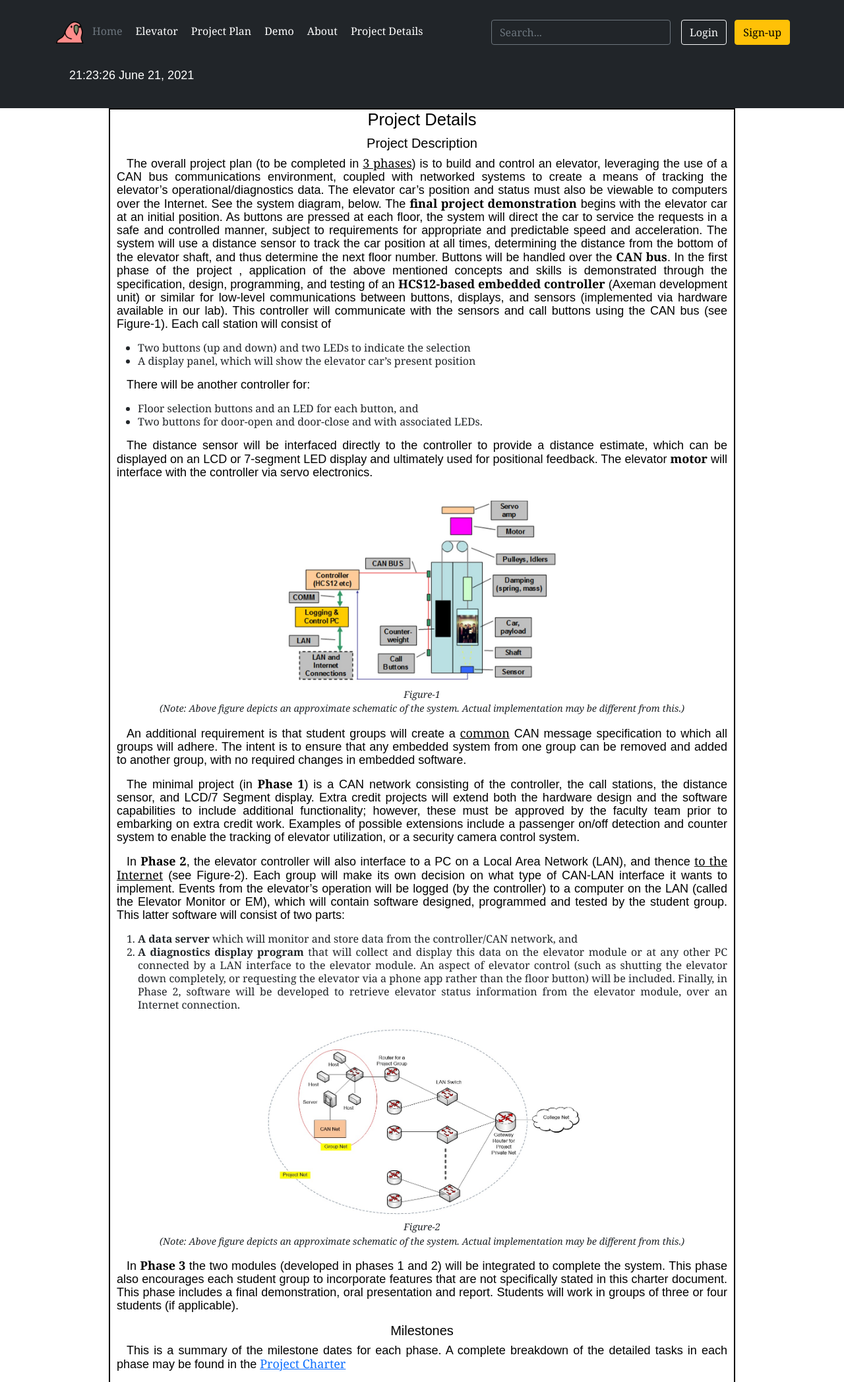
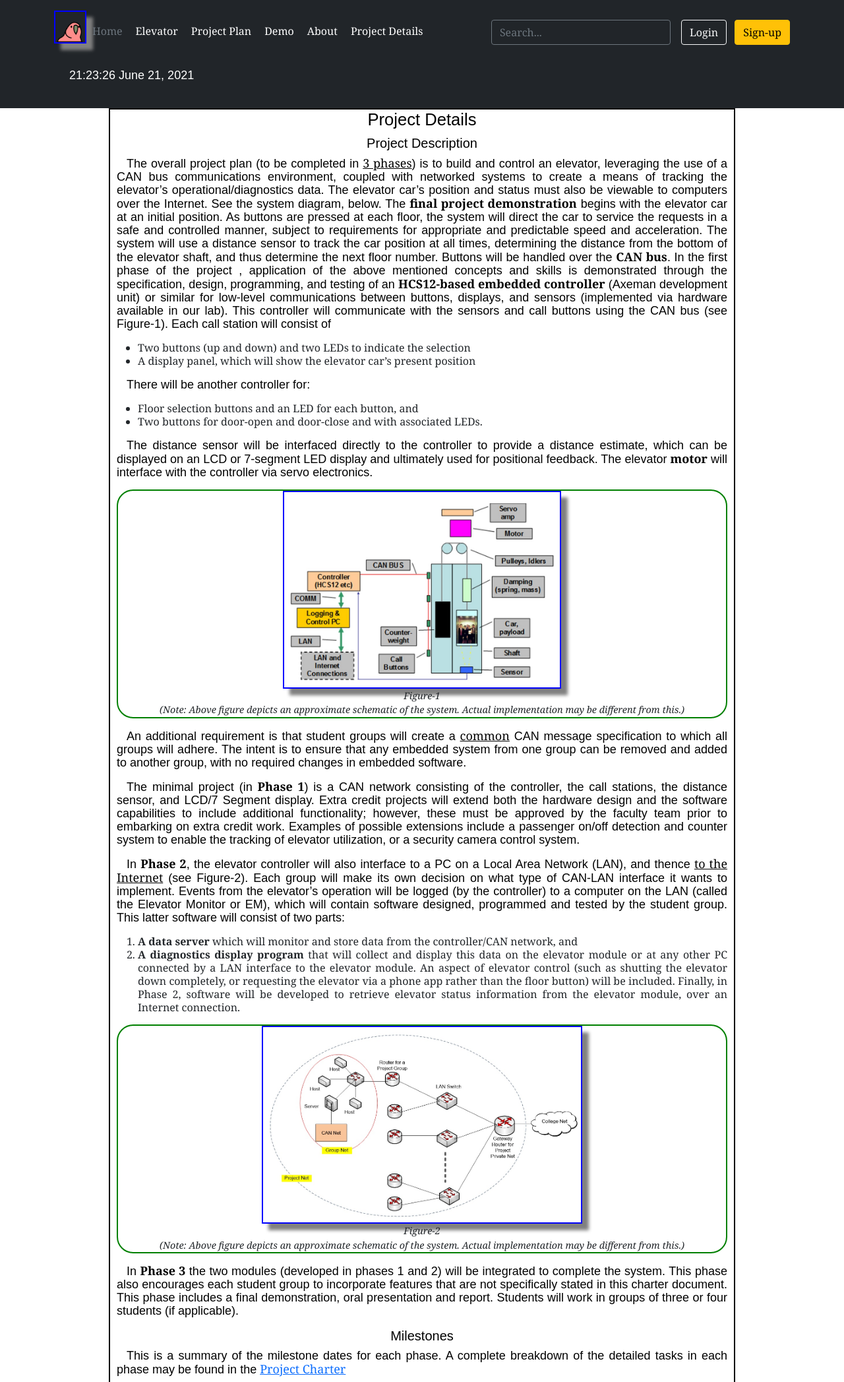
Before and after one commit to gr8gregory/Engineering-Projects-VI, a PHP site: page /proj_details.html in a window 1280 px wide. Shown: the top 2095 px of the page at 66% size. Run offline with PHP 8.4, Linux system fonts and the light colour scheme.

Commit message:
removed .content classes so images render properly

```diff
--- a/css/project_details_style.css
+++ b/css/project_details_style.css
@@ -58,13 +58,13 @@ figcaption {
   border: 2px solid black;
 }
 
-figure.content {
+figure {
   padding: 0px auto 0px auto;
   border: 2px solid green;
   border-radius: 25px;
 }
 
-img.content {
+img {
   height: 300px;
   display: block; /* Notice that img elements are inline */
   margin: 0px auto 0px auto;
```
